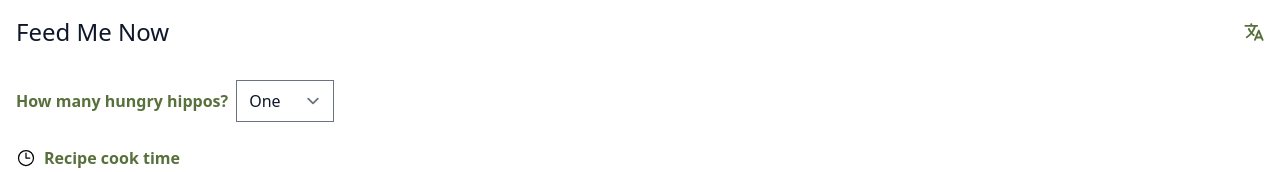
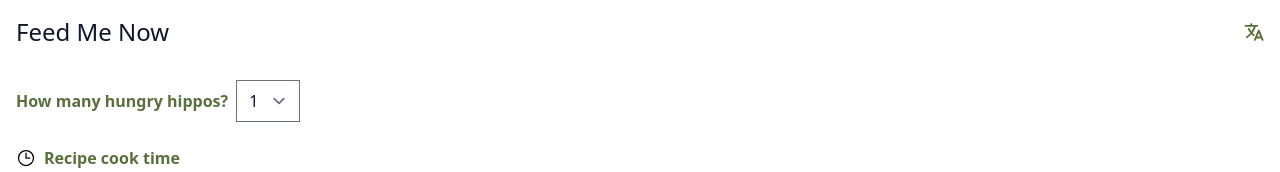
Before and after one commit to nicmart-dev/feedmenow, a React (Create React App) app in the folder client/: page /settings in a window 1280 px wide. Shown: the top 172 px of the page. Built offline with nearby package versions, Linux system fonts and the light colour scheme; no server answers; a web font is replaced by a local one.

Commit message:
added user preferences hungry people question locale

```diff
--- a/client/src/i18n/strings.json
+++ b/client/src/i18n/strings.json
@@ -33,6 +33,7 @@
         "recipe.tabs.overview": "Overview",
         "recipe.tabs.ingredients": "Ingredients",
         "recipe.tabs.directions": "Directions",
+        "settings.question.size": "How many hungry hippos?",
         "suggest.delete": "Delete"
     },
     "fr": {
@@ -69,6 +70,7 @@
         "recipe.tabs.overview": "Aperçu",
         "recipe.tabs.ingredients": "Ingrédients",
         "recipe.tabs.directions": "Instructions",
+        "settings.question.size": "Combien crèvent la dalle?",
         "suggest.delete": "Supprimer"
     },
     "zh-cn": {
@@ -105,6 +107,7 @@
         "recipe.tabs.overview": "概述",
         "recipe.tabs.ingredients": "原料",
         "recipe.tabs.directions": "指示",
+        "settings.question.size": "有多少人?",
         "suggest.delete": "删除"
     }
 }
--- a/client/src/pages/UserPreferences/UserPreferences.jsx
+++ b/client/src/pages/UserPreferences/UserPreferences.jsx
@@ -182,9 +182,9 @@ const intoleranceOptions = [
                             (e) => {setHungryHippos(e.target.value)}
                         }
                     >
-                        <option value="1">One</option>
-                        <option value="2">Two</option>
-                        <option value="3">Three</option>
+                        <option value="1">1</option>
+                        <option value="2">2</option>
+                        <option value="3">3</option>
                     </select>
                 </div>
                 <div>
```
